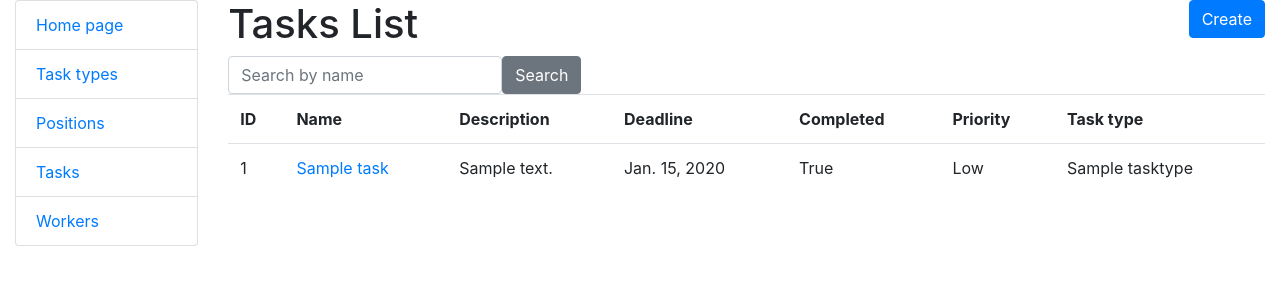
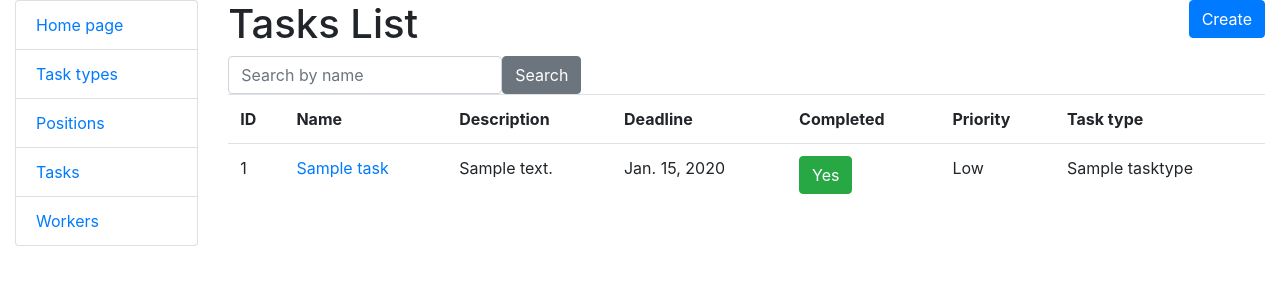
Before and after one commit to katyakoziar/task_manager_project, a Django app: page /tasks/ in a window 1280 px wide. Shown: the top 300 px of the page. Run offline with Django 4.2, Linux system fonts and the light colour scheme; tables that the repository leaves empty hold one stand-in row (values such as "Sample post"); some libraries are stand-ins or nearby versions.

Commit message:
Edit is completed field for task model to task manager

```diff
--- a/templates/task_manager/task_list.html
+++ b/templates/task_manager/task_list.html
@@ -39,7 +39,16 @@
               {{ task.deadline }}
           </td>
           <td>
-              {{ task.is_completed }}
+            {% if task.is_completed %}
+              <button type="submit" class="btn btn-success">
+                Yes
+              </button>
+            {% else %}
+              <button type="submit" class="btn btn-secondary">
+                No
+              </button>
+            {% endif %}
+
           </td>
           <td>
               {{ task.priority }}
```
